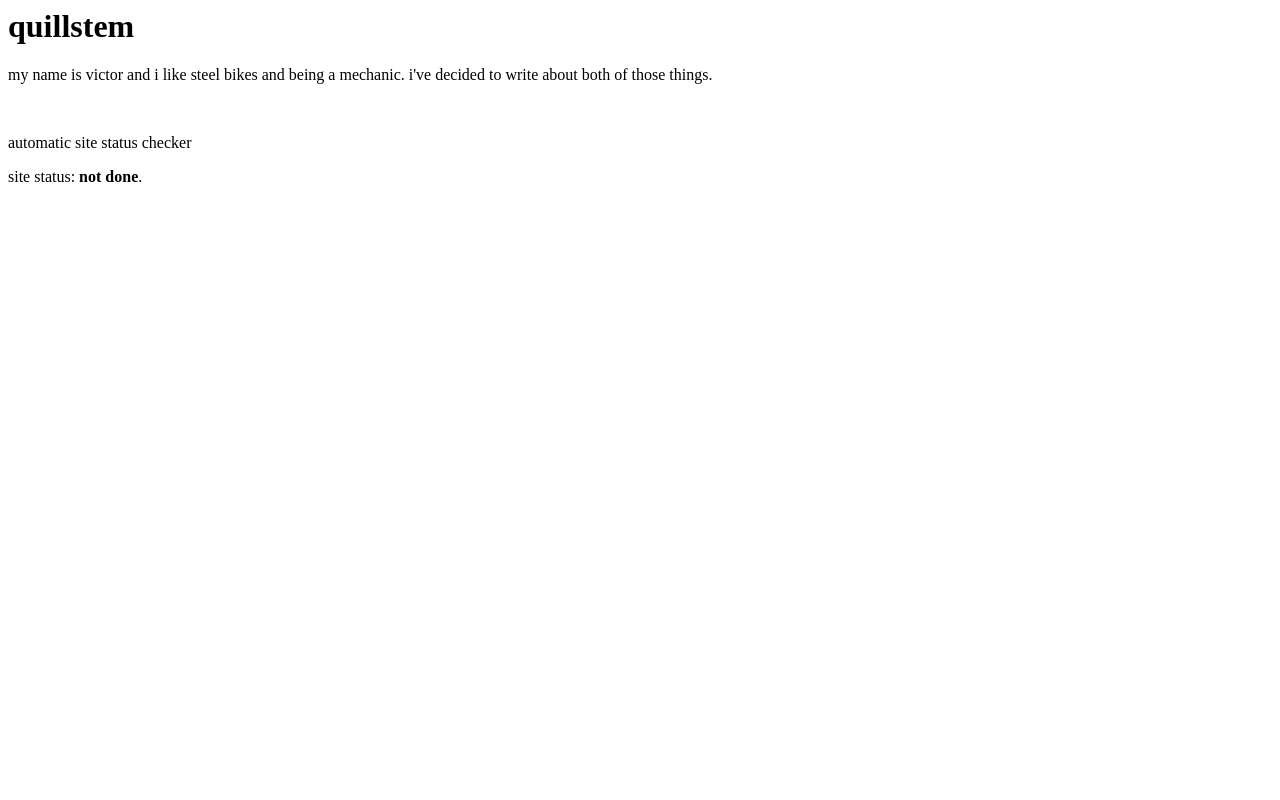
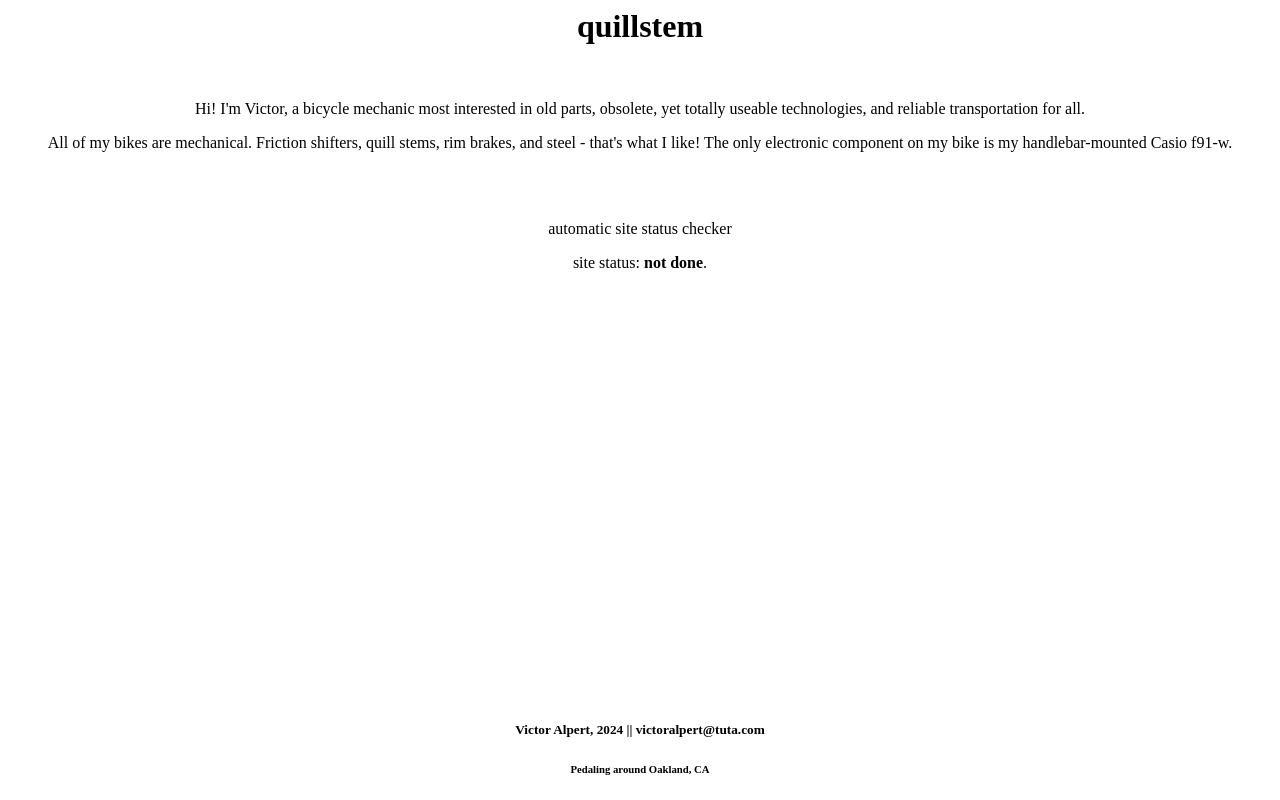
Before and after one commit to VictorAlpert/VictorAlpert, a plain HTML site: page index.html in a window 1280 px wide. Drawn offline with Linux system fonts and the light colour scheme.

Commit message:
Add files via upload

```diff
--- a/index.html
+++ b/index.html
@@ -5,14 +5,34 @@
 	<head>
 		<meta charset="utf-8">
 		<meta name="viewport" content="width=device-width, initial-scale=1">
+		<style>
+		h1 {text-align: center;}
+		p {text-align: center;}
+		.footer {
+			position: fixed;
+			left: 0;
+			bottom: 0;
+			width: 100%;
+			color: black;
+			text-align: center;
+			}
+		</style>
+
 	</head>
 	<body>
 		<h1>quillstem</h1>
-		<p>my name is victor and i like steel bikes and being a mechanic. i've decided to write about both of those things.</p>
-
 		<br>
-
+		<p>Hi! I'm Victor, a bicycle mechanic most interested in old parts, obsolete, yet totally useable technologies, and reliable transportation for all.</p>
+		<p>All of my bikes are mechanical. Friction shifters, quill stems, rim brakes, and steel - that's what I like! The only electronic component on my bike is my handlebar-mounted Casio f91-w.<p>
+		<br>
+		<br>
 		<p>automatic site status checker<p/>
 		<p>site status: <b>not done</b>.</p>
 	</body>
+
+
+	<div class="footer">
+	<h5>Victor Alpert, 2024 || victoralpert@tuta.com<h5>
+	<h6>Pedaling around Oakland, CA<h6>
+	</div>
 </html>
```
